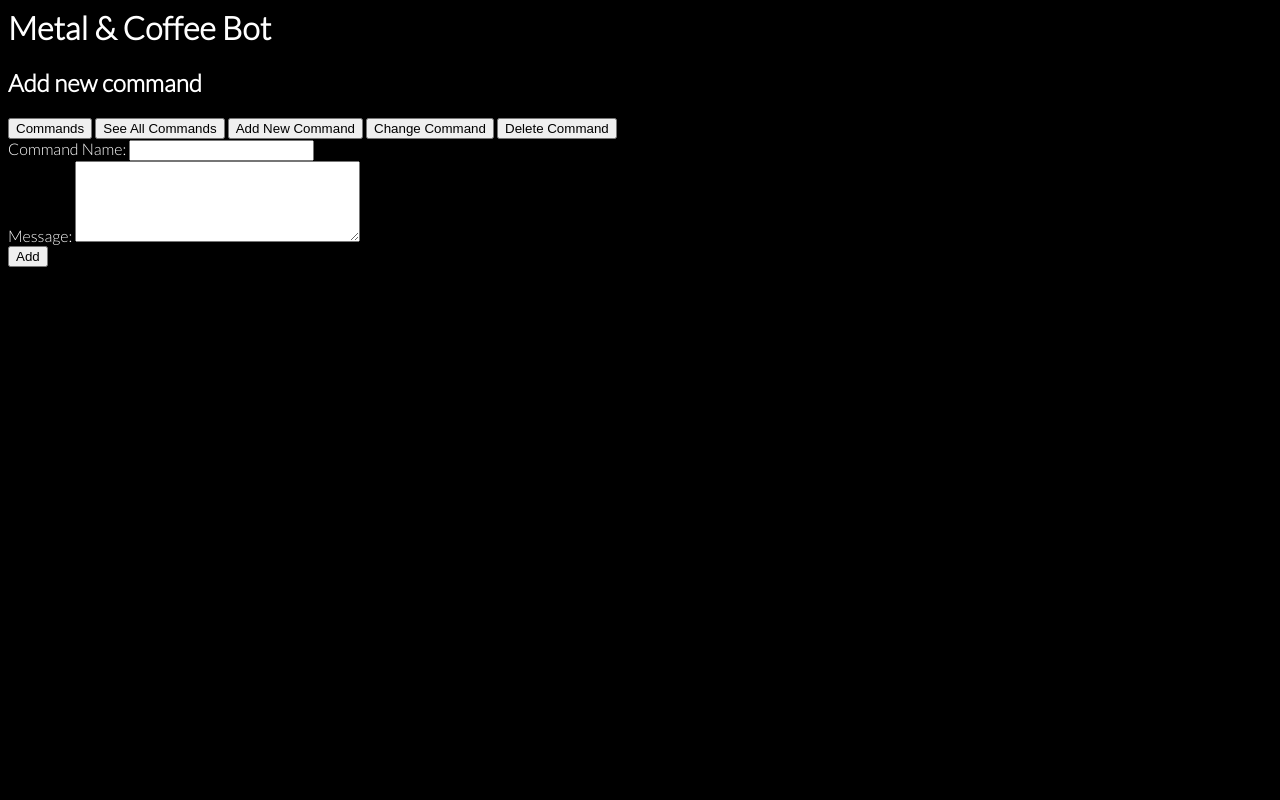
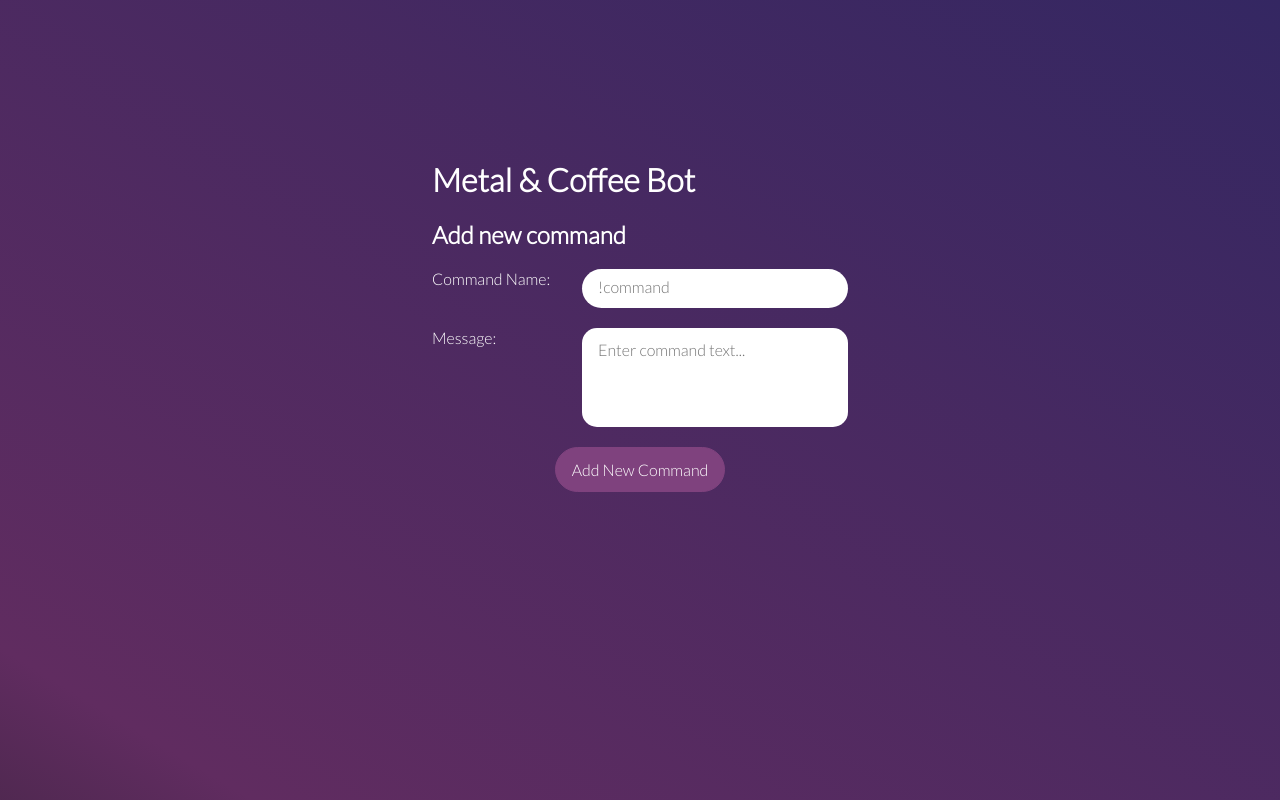
Before and after one commit to metalandcoffee/metalcoffeebot, a website: page views/index.html in a window 1280 px wide. Shown: the top 800 px of the page. Drawn offline with Linux system fonts and the light colour scheme; files that its build step writes are made by us from their sources.

Commit message:
update ui styles

```diff
--- a/public/style.css
+++ b/public/style.css
@@ -5,7 +5,17 @@ html {
 body {
 	font-family: "Lato", sans-serif;
 	color: white;
-	background-color: black;
+	background: rgb(52, 39, 98);
+	background: linear-gradient(
+			211deg,
+			rgba(52, 39, 98, 1) 0%,
+			rgba(96, 44, 96, 1) 75%,
+			rgba(48, 33, 50, 1) 100%
+		)
+		no-repeat;
+	height: 100vh;
+	margin: 0;
+	padding: 10rem 27rem;
 }
 
 h1,
@@ -14,5 +24,52 @@ h3,
 h4,
 h5,
 h6 {
+	font-weight: 700;
 	margin-top: 0;
 }
+
+label {
+	display: grid;
+	grid-template-columns: 150px 1fr;
+}
+
+input,
+textarea {
+	border-radius: 100px;
+	border: none;
+	padding: 0.75rem 1rem;
+	resize: none;
+}
+
+input::placeholder,
+textarea::placeholder {
+	font-family: "Lato", sans-serif;
+	font-size: 1rem;
+}
+
+textarea {
+	border-radius: 15px;
+}
+
+button {
+	font-family: "Lato", sans-serif;
+	color: currentColor;
+	border-radius: 30px;
+	font-size: 1rem;
+	background-color: #7f427e;
+	padding: 0.75rem 1rem;
+	border: 1px solid #7f427e;
+	cursor: pointer;
+	align-self: center;
+	transition: all 0.3s;
+}
+
+button:hover {
+	background-color: transparent;
+}
+
+.command-inputs {
+	display: flex;
+	flex-direction: column;
+	gap: 20px;
+}
--- a/views/index.html
+++ b/views/index.html
@@ -8,7 +8,7 @@
 		<link rel="preconnect" href="https://fonts.googleapis.com" />
 		<link rel="preconnect" href="https://fonts.gstatic.com" crossorigin />
 		<link
-			href="https://fonts.googleapis.com/css2?family=Lato:wght@300&display=swap"
+			href="https://fonts.googleapis.com/css2?family=Lato:wght@300,700&display=swap"
 			rel="stylesheet"
 		/>
 		<title>Metal & Coffee</title>
@@ -16,29 +16,15 @@
 	<body>
 		<h1>Metal & Coffee Bot</h1>
 		<h2>Add new command</h2>
-		<button>Commands</button>
-		<button>See All Commands</button>
-		<button>Add New Command</button>
-		<button>Change Command</button>
-		<button>Delete Command</button>
-		<form action="" method="get" class="form-example">
-			<div class="form-example">
-				<label for="name">Command Name: </label>
-				<input type="text" name="name" id="name" required />
+		<form action="" method="post" class="command-inputs">
+				<label for="name">Command Name:
+					<input type="text" name="name" id="name" placeholder="!command" required />
+				</label>
+				<label for="message">Message:
+					<textarea id="message" name="message" rows="5" placeholder="Enter command text..." required></textarea>
+				</label>
 			</div>
-			<div class="form-example">
-				<label for="message">Message: </label>
-				<textarea
-					id="message"
-					name="message"
-					rows="5"
-					cols="33"
-					required
-				></textarea>
-			</div>
-			<div class="form-example">
-				<input type="submit" value="Add" />
-			</div>
+			<button type="submit">Add New Command</button>
 		</form>
 	</body>
 </html>
```
